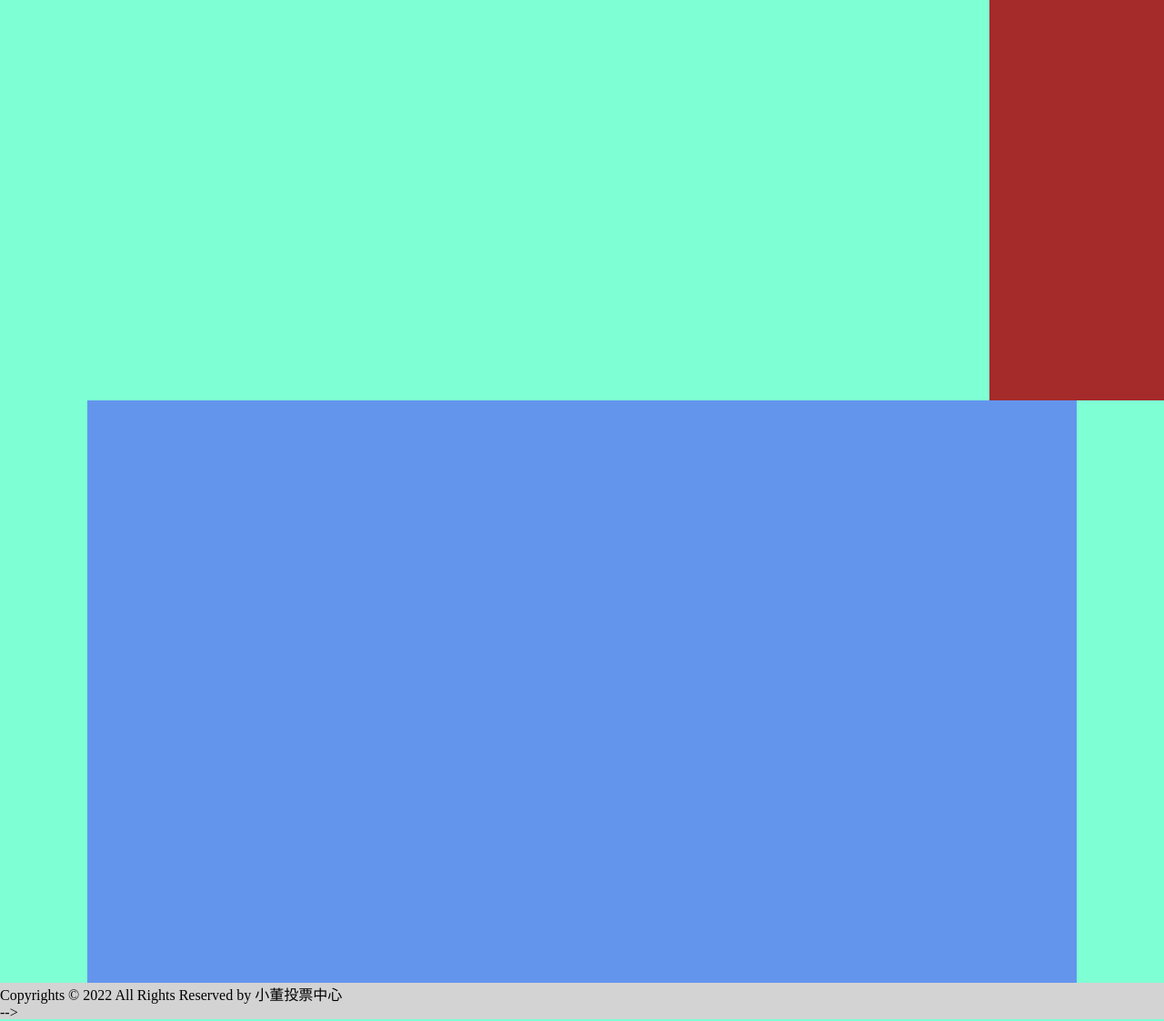
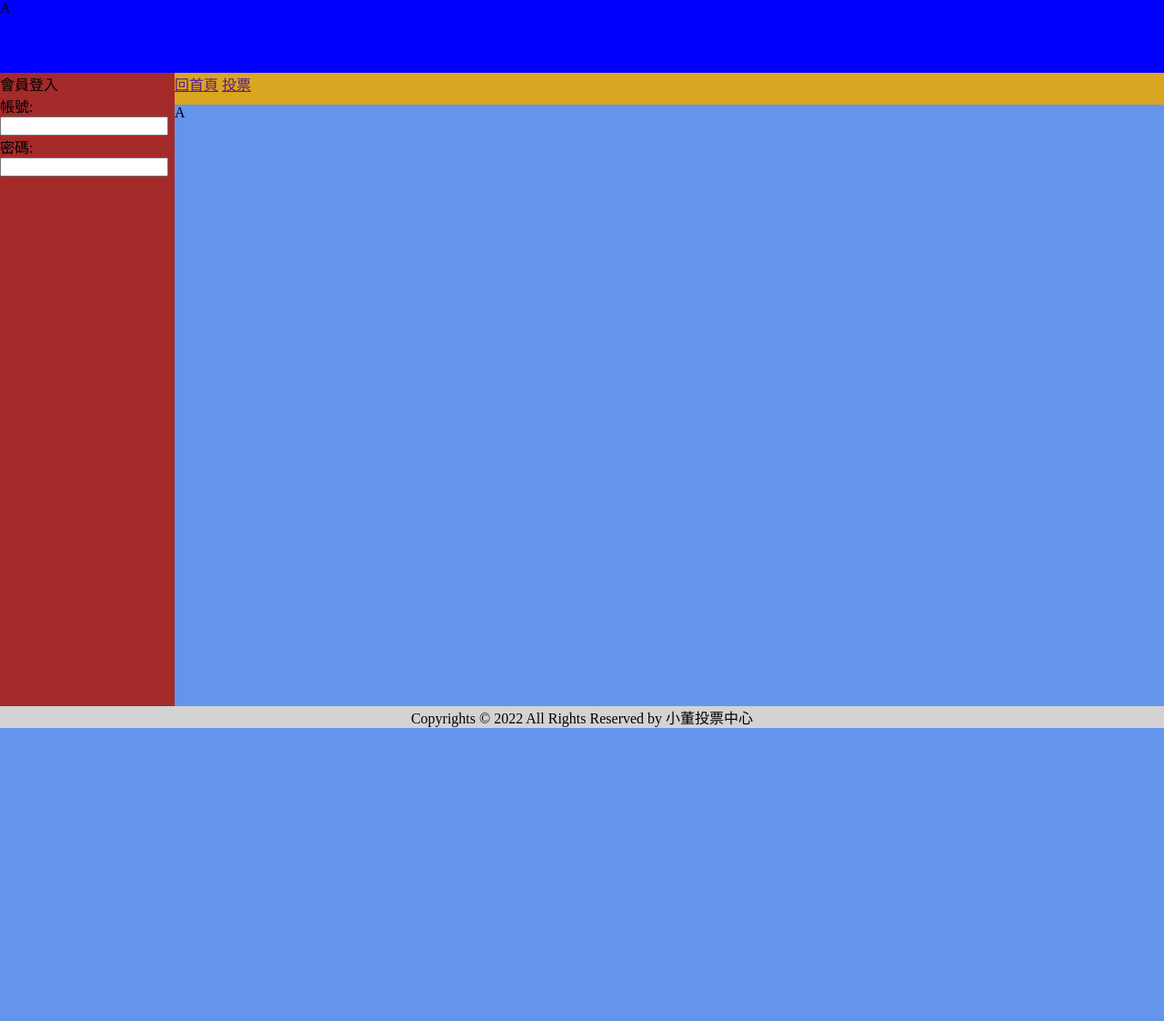
Before and after one commit to ericliliwayne/vote---work, a PHP site: page / in a window 1280 px wide. Shown: the whole page at 91% size. After the commit the page ends 800 px from the top, so only its background shows below. Run offline with PHP 8.4, Linux system fonts and the light colour scheme.

Commit message:
調整好網頁版型

```diff
--- a/index.php
+++ b/index.php
@@ -8,34 +8,34 @@
     <link rel="stylesheet" href="./style/style.css">
 </head>
 <body>
-    <div class="header">
+    <div class="top">
         <?php
             include "./block/header.php";
         ?>
     </div>
 
-    <div class="menu">
-        <!-- <?php
-            include "./block/headerindex.php";
-        ?> -->
+    <div class="side">
+    <?php
+            include "./block/sidebar.php";
+        ?>
     </div>
 
-    <div class="side">
-    <!-- <?php
-            include "./block/sidebar.php";
-        ?> -->
-    </div>
+    <section>
+        <div class="menu">
+            <?php
+                include "./block/headerindex.php";
+            ?>
+        </div>
 
-    <div class="container">
-    <!-- <?php
-            include "./membercenter.php";
-        ?> -->
-    </div>
+        <div class="container">
+            A
+        </div>
+    </section>
 
     <div class="footer">
-    <!-- <?php
+    <?php
             include "./block/footer.php";
-        ?> -->
+        ?>
     </div>
 </body>
 </html>
--- a/membercenter.php
+++ b/membercenter.php
@@ -7,6 +7,34 @@
     <title>Document</title>
 </head>
 <body>
-    B
+<div class="top">
+        <?php
+            include "./block/header.php";
+        ?>
+    </div>
+
+    <div class="side">
+    <?php
+            include "./block/sidebar.php";
+        ?>
+    </div>
+
+    <section>
+        <div class="menu">
+            <?php
+                include "./block/headerindex.php";
+            ?>
+        </div>
+
+        <div class="container">
+
+        </div>
+    </section>
+
+    <div class="footer">
+    <?php
+            include "./block/footer.php";
+        ?>
+    </div>
 </body>
 </html>
--- a/style/style.css
+++ b/style/style.css
@@ -12,28 +12,42 @@ body{
     margin: auto;
     background-color: aquamarine;
 }
-.header{
-    width: 100%;
-    height: 10%;
+.top{
+    width: 100vw;
+    height: 10vh;
     background-color: blue;
 }
+
+.side{
+    width: 15vw;
+    height: 87vh;
+    background-color: brown;
+}
+
+section{
+    width: 85vw;
+    height: 87vh;
+    background-color: greenyellow;
+}
+
+.footer{
+    display: flex;
+    justify-content: center;
+    align-content: center;
+    width: 100vw;
+    height: 3vh;
+    background-color: lightgray;
+    align-items: center;
+}
+
 .menu{
-    width: 85%;
+    width: 100%;
     height: 5%;
     background-color: goldenrod;
 }
-.side{
-    width: 15%;
-    height: 85%;
-    background-color: brown;
-}
+
 .container{
-    width: 85%;
-    height: 80%;
+    width: 100%;
+    height: 95%;
     background-color: cornflowerblue;
 }
-.footer{
-    width: 100%;
-    height: 5%;
-    background-color: lightgray;
-}
```
